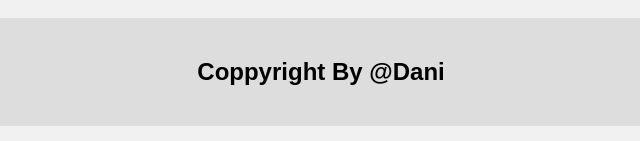
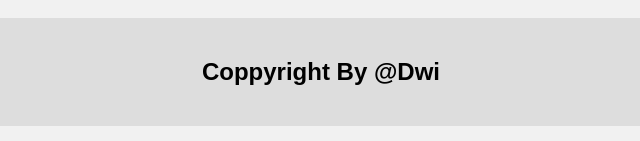
Before and after one commit to RizkiDwi08/Web_DWI, a plain HTML site: page game.html in a window 1280 px wide. Shown: the part 3743-3884 px from the top of the page, 319-959 px from the left. Drawn offline with Linux system fonts and the light colour scheme.

Commit message:
game.html

```diff
--- a/game.html
+++ b/game.html
@@ -167,7 +167,7 @@
 	</div>
 
 	<div class="footer">
-		<h2>Coppyright By @Dani</h2>
+		<h2>Coppyright By @Dwi</h2>
 	</div>
 </body>
 
```
